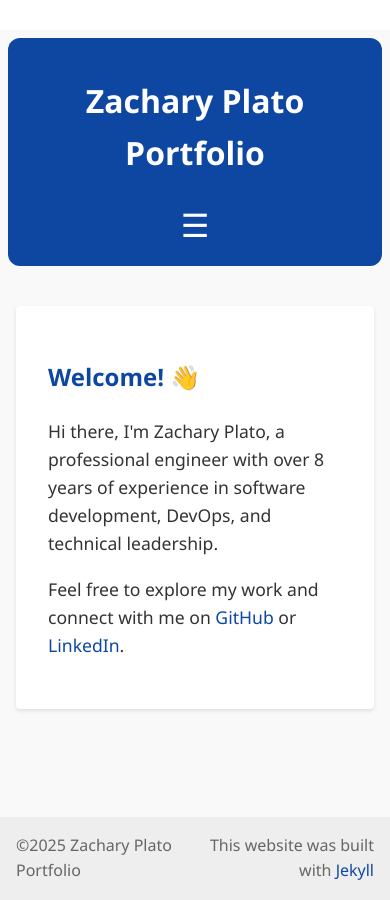
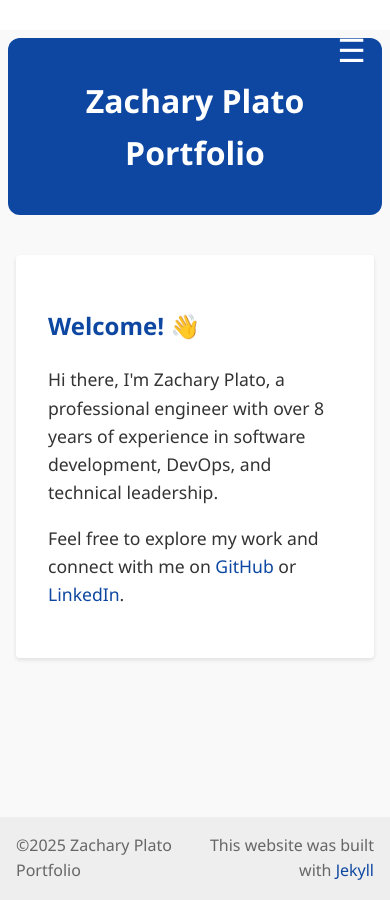
Before and after one commit to zplato/zplato.github.io, a Jekyll site: the page built from index.html, in a window 390 px wide. Built offline with Jekyll 4.4.1, drawn with Linux system fonts in a browser that asks for light colours.

Commit message:
init site

```diff
--- a/_layouts/default.html
+++ b/_layouts/default.html
@@ -50,9 +50,9 @@
         display: block;
         cursor: pointer;
         font-size: 2rem;
-        position: sticky;
-        top: 1rem; /* Keep hamburger fixed within viewport */
-        right: 1rem;
+        position: fixed;
+        top: 1.5rem; /* Move hamburger down and fix it in place */
+        right: 1.5rem;
         color: white;
         z-index: 1001; /* Ensure hamburger is always on top */
       }
```
